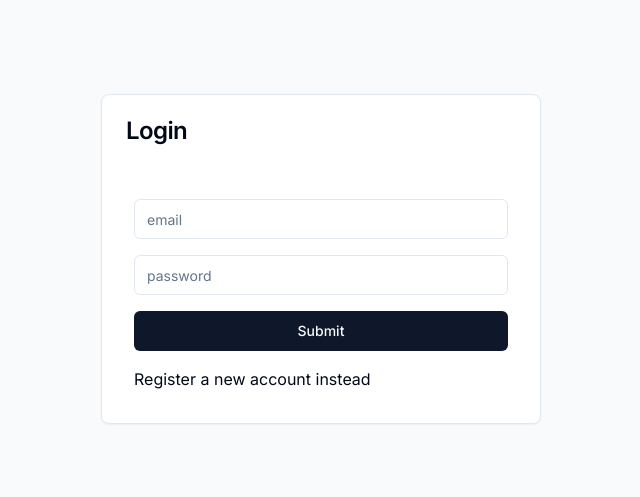
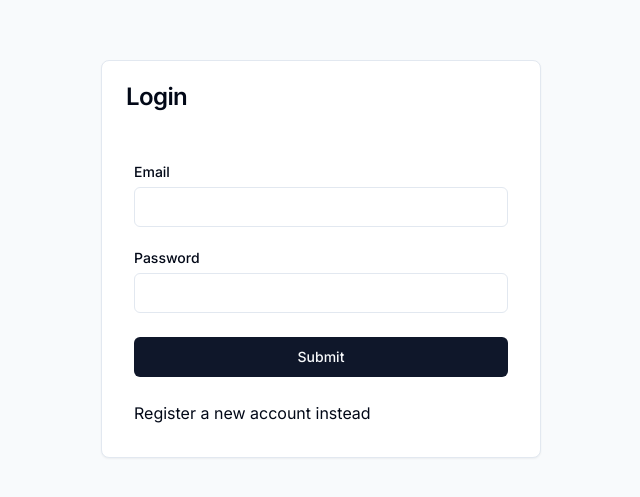
Before and after one commit to padovanitr/auth-app-client, a Next.js app: page /login in a window 1280 px wide. Shown: the part 141-638 px from the top of the page, without its empty margins (319-959 px from the left). Built offline with nearby package versions, Linux system fonts and the light colour scheme.

Commit message:
axios client and post login

```diff
--- a/next.config.js
+++ b/next.config.js
@@ -1,4 +1,26 @@
 /** @type {import('next').NextConfig} */
-const nextConfig = {}
+const nextConfig = {
+  async headers() {
+    return [
+      {
+        // matching all API routes
+        source: "/api/:path*",
+        headers: [
+          { key: "Access-Control-Allow-Credentials", value: "true" },
+          { key: "Access-Control-Allow-Origin", value: "*" }, // replace this your actual origin
+          {
+            key: "Access-Control-Allow-Methods",
+            value: "GET,DELETE,PATCH,POST,PUT",
+          },
+          {
+            key: "Access-Control-Allow-Headers",
+            value:
+              "X-CSRF-Token, X-Requested-With, Accept, Accept-Version, Content-Length, Content-MD5, Content-Type, Date, X-Api-Version",
+          },
+        ],
+      },
+    ];
+  },
+};
 
-module.exports = nextConfig
+module.exports = nextConfig;
--- a/src/app/layout.tsx
+++ b/src/app/layout.tsx
@@ -1,22 +1,25 @@
-import type { Metadata } from 'next'
-import { Inter } from 'next/font/google'
-import './globals.css'
+import type { Metadata } from "next";
+import { Inter } from "next/font/google";
+import "./globals.css";
+import { AuthContextProvider } from "@/contexts/authContext";
 
-const inter = Inter({ subsets: ['latin'] })
+const inter = Inter({ subsets: ["latin"] });
 
 export const metadata: Metadata = {
-  title: 'Create Next App',
-  description: 'Generated by create next app',
-}
+  title: "Create Next App",
+  description: "Generated by create next app",
+};
 
 export default function RootLayout({
   children,
 }: {
-  children: React.ReactNode
+  children: React.ReactNode;
 }) {
   return (
     <html lang="en">
-      <body className={inter.className}>{children}</body>
+      <body className={inter.className}>
+        <AuthContextProvider>{children}</AuthContextProvider>
+      </body>
     </html>
-  )
+  );
 }
--- a/src/app/login/page.tsx
+++ b/src/app/login/page.tsx
@@ -3,20 +3,41 @@
 import { Button } from "@/components/ui/button";
 import { Card, CardContent, CardHeader, CardTitle } from "@/components/ui/card";
 import { Input } from "@/components/ui/input";
-import { FormikProvider, Form, useFormik } from "formik";
+import { Label } from "@/components/ui/label";
+import { AuthContext } from "@/contexts/authContext";
+import { axiosClient } from "@/lib/useAxios";
+import { postLogin } from "@/utils/functions/postLogin";
 import Link from "next/link";
-import React from "react";
+import { useRouter } from "next/navigation";
+import React, { FormEvent, useContext } from "react";
 
 export default function Login() {
-  const handleSubmit = () => {};
+  const router = useRouter();
+  const { setIsAuth, setUserId } = useContext(AuthContext);
+  const handleSubmit = async (event: FormEvent<HTMLFormElement>) => {
+    event.preventDefault();
 
-  const formik = useFormik({
-    onSubmit: handleSubmit,
-    initialValues: {
-      email: "",
-      password: "",
-    },
-  });
+    const formData = new FormData(event.currentTarget);
+    const formDataObject = Object.fromEntries(formData);
+
+    console.log("formDataObject", formDataObject);
+
+    const payload = {
+      email: formDataObject.loginEmail as string,
+      password: formDataObject.loginPassword as string,
+    };
+    console.log("payload", payload);
+
+    const { data } = await axiosClient.post("/auth/login", payload);
+
+    postLogin({
+      response: data,
+      setAuth: setIsAuth,
+      setId: setUserId,
+      router: router,
+      user: payload,
+    });
+  };
 
   return (
     <div className="flex min-h-screen bg-slate-50 items-center justify-center p-7">
@@ -25,16 +46,31 @@ export default function Login() {
           <CardTitle>Login</CardTitle>
         </CardHeader>
         <CardContent className="p-8 h-full">
-          <FormikProvider value={formik}>
-            <Form>
-              <div className="flex flex-col w-full gap-y-4">
-                <Input name="email" placeholder="email" />
-                <Input placeholder="password" type="password" name="password" />
-                <Button>Submit</Button>
-                <Link href="/register">Register a new account instead</Link>
+          <form onSubmit={handleSubmit}>
+            <div className="flex flex-col w-full gap-y-6">
+              <div className="flex flex-col gap-y-2">
+                <Label htmlFor="loginEmail">Email</Label>
+                <Input
+                  id="loginEmail"
+                  name="loginEmail"
+                  autoComplete="username"
+                />
               </div>
-            </Form>
-          </FormikProvider>
+
+              <div className="flex flex-col gap-y-2">
+                <Label htmlFor="loginPassword">Password</Label>
+                <Input
+                  id="loginPassword"
+                  type="password"
+                  name="loginPassword"
+                  autoComplete="current-password"
+                />
+              </div>
+
+              <Button>Submit</Button>
+              <Link href="/register">Register a new account instead</Link>
+            </div>
+          </form>
         </CardContent>
       </Card>
     </div>
--- a/src/app/register/page.tsx
+++ b/src/app/register/page.tsx
@@ -3,21 +3,43 @@
 import { Button } from "@/components/ui/button";
 import { Card, CardHeader, CardTitle, CardContent } from "@/components/ui/card";
 import { Input } from "@/components/ui/input";
-import { FormikProvider, Form, useFormik } from "formik";
+import { Label } from "@/components/ui/label";
+import { AuthContext } from "@/contexts/authContext";
+import { axiosClient } from "@/lib/useAxios";
+import { postLogin } from "@/utils/functions/postLogin";
+import Link from "next/link";
+import { useRouter } from "next/navigation";
 
-import React from "react";
+import React, { FormEvent, useContext } from "react";
 
 export default function Register() {
-  const handleSubmit = () => {};
+  const router = useRouter();
+  const { setIsAuth, setUserId } = useContext(AuthContext);
+  const handleSubmit = async (event: FormEvent<HTMLFormElement>) => {
+    event.preventDefault();
 
-  const formik = useFormik({
-    onSubmit: handleSubmit,
-    initialValues: {
-      name: "",
-      email: "",
-      password: "",
-    },
-  });
+    const formData = new FormData(event.currentTarget);
+    const formDataObject = Object.fromEntries(formData);
+
+    console.log("formDataObject", formDataObject);
+
+    const payload = {
+      name: formDataObject.registerName as string,
+      email: formDataObject.registerEmail as string,
+      password: formDataObject.registerPassword as string,
+    };
+    console.log("payload", payload);
+
+    const { data } = await axiosClient.post("/auth/register", payload);
+
+    postLogin({
+      response: data,
+      setAuth: setIsAuth,
+      setId: setUserId,
+      router: router,
+      user: payload,
+    });
+  };
 
   return (
     <div className="flex min-h-screen bg-slate-50 items-center justify-center p-7">
@@ -26,16 +48,41 @@ export default function Register() {
           <CardTitle>Register</CardTitle>
         </CardHeader>
         <CardContent className="p-8 h-full">
-          <FormikProvider value={formik}>
-            <Form>
-              <div className="flex flex-col w-full gap-y-4">
-                <Input placeholder="your name" name="name" />
-                <Input name="email" placeholder="email" />
-                <Input placeholder="password" type="password" name="password" />
-                <Button>Register an account</Button>
+          <form onSubmit={handleSubmit}>
+            <div className="flex flex-col w-full gap-y-6">
+              <div className="flex flex-col gap-y-2">
+                <Label htmlFor="registerName">Your name</Label>
+                <Input
+                  id="registerName"
+                  name="registerName"
+                  autoComplete="name"
+                />
               </div>
-            </Form>
-          </FormikProvider>
+
+              <div className="flex flex-col gap-y-2">
+                <Label htmlFor="registerEmail">Email</Label>
+                <Input
+                  id="registerEmail"
+                  name="registerEmail"
+                  autoComplete="username"
+                />
+              </div>
+
+              <div className="flex flex-col gap-y-2">
+                <Label htmlFor="registerPassword">Password</Label>
+                <Input
+                  id="registerPassword"
+                  type="password"
+                  name="registerPassword"
+                  autoComplete="new-password"
+                />
+              </div>
+              <Button type="submit">Register an account</Button>
+              <Link href="/login">
+                Already have an account? Proceed to login
+              </Link>
+            </div>
+          </form>
         </CardContent>
       </Card>
     </div>
--- /dev/null
+++ b/src/components/ui/label.tsx
@@ -0,0 +1,26 @@
+"use client"
+
+import * as React from "react"
+import * as LabelPrimitive from "@radix-ui/react-label"
+import { cva, type VariantProps } from "class-variance-authority"
+
+import { cn } from "@/lib/utils"
+
+const labelVariants = cva(
+  "text-sm font-medium leading-none peer-disabled:cursor-not-allowed peer-disabled:opacity-70"
+)
+
+const Label = React.forwardRef<
+  React.ElementRef<typeof LabelPrimitive.Root>,
+  React.ComponentPropsWithoutRef<typeof LabelPrimitive.Root> &
+    VariantProps<typeof labelVariants>
+>(({ className, ...props }, ref) => (
+  <LabelPrimitive.Root
+    ref={ref}
+    className={cn(labelVariants(), className)}
+    {...props}
+  />
+))
+Label.displayName = LabelPrimitive.Root.displayName
+
+export { Label }
--- /dev/null
+++ b/src/contexts/authContext.tsx
@@ -0,0 +1,39 @@
+"use client";
+
+import {
+  Dispatch,
+  ReactNode,
+  SetStateAction,
+  createContext,
+  useState,
+} from "react";
+
+export const AuthedStorageKey = "@auth-app_isAuth";
+export const UserIdStorageKey = "@auth-app_useId";
+
+type AuthContextType = {
+  isAuth: boolean;
+  setIsAuth: Dispatch<SetStateAction<boolean>>;
+  userId: string;
+  setUserId: Dispatch<SetStateAction<string>>;
+};
+
+export const AuthContext = createContext<AuthContextType>({
+  isAuth: false,
+  setIsAuth: () => {},
+  userId: "",
+  setUserId: () => {},
+});
+
+export function AuthContextProvider({ children }: { children: ReactNode }) {
+  const isAuthStorage = localStorage.getItem(AuthedStorageKey);
+  const useIdStorage = localStorage.getItem(UserIdStorageKey);
+  const [isAuth, setIsAuth] = useState(Boolean(isAuthStorage) || false);
+  const [userId, setUserId] = useState(useIdStorage || "");
+
+  return (
+    <AuthContext.Provider value={{ isAuth, setIsAuth, userId, setUserId }}>
+      {children}
+    </AuthContext.Provider>
+  );
+}
--- /dev/null
+++ b/src/lib/useAxios.ts
@@ -0,0 +1,5 @@
+import axios from "axios";
+
+export const axiosClient = axios.create({
+  baseURL: "http://localhost:4000/api",
+});
--- /dev/null
+++ b/src/utils/functions/postLogin.ts
@@ -0,0 +1,39 @@
+import { AuthedStorageKey, UserIdStorageKey } from "@/contexts/authContext";
+import { AppRouterInstance } from "next/dist/shared/lib/app-router-context.shared-runtime";
+import { Dispatch, SetStateAction } from "react";
+
+interface PostLoginArguments {
+  response: {
+    ok: boolean;
+    userId: string;
+    message: string;
+  };
+  router: AppRouterInstance;
+  setAuth: Dispatch<SetStateAction<boolean>>;
+  setId: Dispatch<SetStateAction<string>>;
+  user: {
+    name?: string;
+    email: string;
+    password: string;
+  };
+}
+
+export function postLogin({
+  response,
+  setAuth,
+  setId,
+  router,
+  user,
+}: PostLoginArguments) {
+  if (response.ok) {
+    setAuth(true);
+    setId(response.userId);
+    localStorage.setItem(AuthedStorageKey, String(true));
+    localStorage.setItem(UserIdStorageKey, response.userId);
+    router.push("/");
+
+    // Credentials Management API storage
+  } else {
+    alert(response.message);
+  }
+}
```
Also changed, not shown: package.json (+5 -2 lines), src/app/page.tsx (+43 -4 lines), .eslintrc.json, 2 other files (tests, documents, lock files or other folders).
